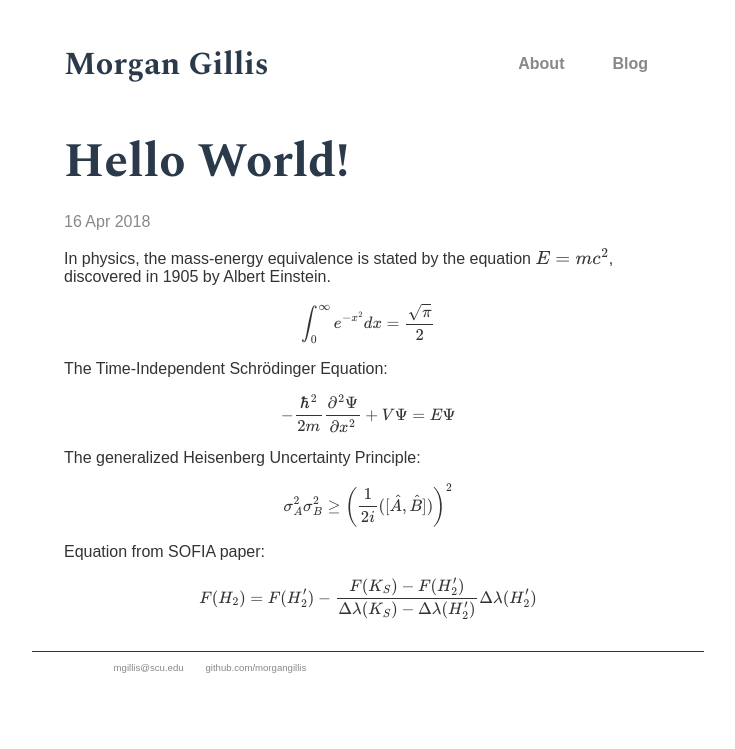
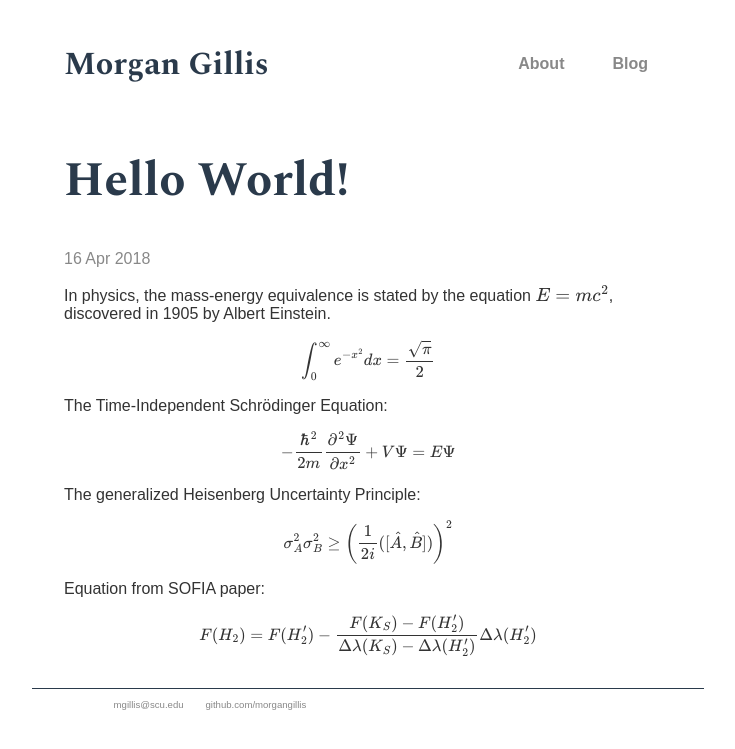
Before and after one commit to morgangillis/morgangillis.github.io, a Jekyll site: the page built from _posts/2018-04-16-hello-world.md, in a window 1280 px wide. Shown: the top 749 px of the page, without its empty margins (272-1007 px from the left). Built offline with Jekyll 4.4.1, drawn with Linux system fonts in a browser that asks for light colours; some web fonts are replaced; formulas are drawn with MathJax 3.

Commit message:
Update post.html

```diff
--- a/_layouts/post.html
+++ b/_layouts/post.html
@@ -2,7 +2,7 @@
 layout: default
 ---
 
-<h1 style="line-height:75%">{{ page.title }}</h1>
+<h1>{{ page.title }}</h1>
 <p class="meta" style="color:#888">{{ page.date | date_to_string }}</p>
 <div class="post">
   {{ content }}
```
